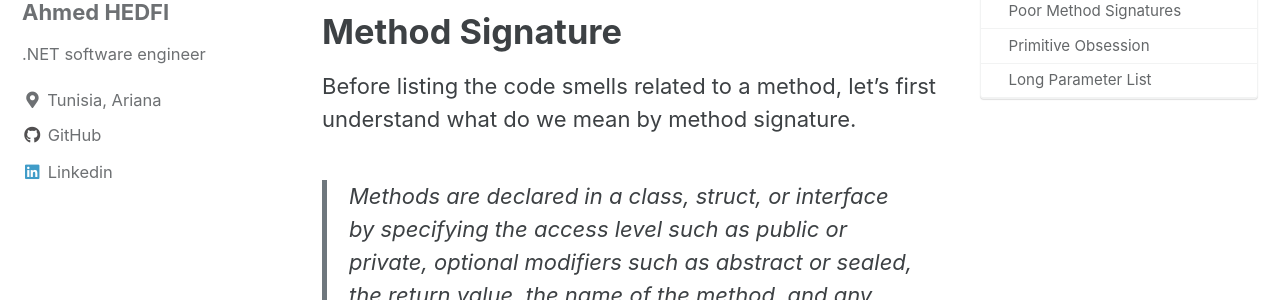
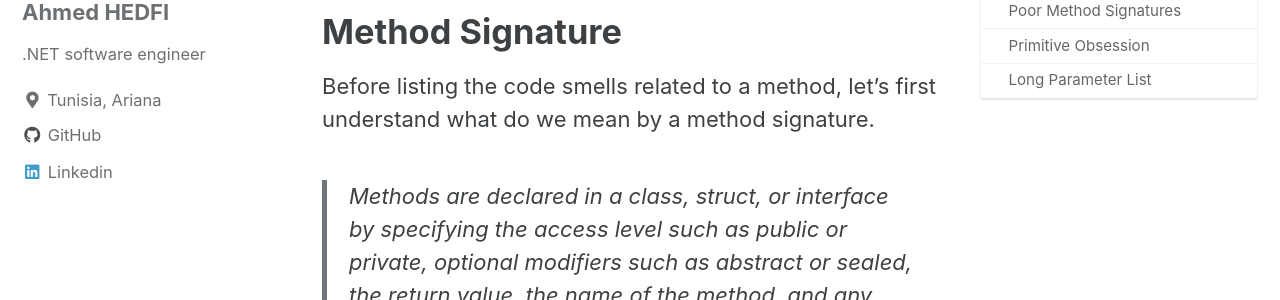
Before and after one commit to ahedfi/ahedfi.github.io, a Jekyll site: the page built from _posts/2020-08-11-csharp-code-for-humans-part-2.md, in a window 1280 px wide and 900 px high, scrolled down 534 px. Shown: the part 187-487 px from the top of the window. Built offline with Jekyll 4.4.1, drawn with Linux system fonts in a browser that asks for light colours; cached includes are drawn as plain includes; comment, search, counter and statistics services are not loaded.

Commit message:
Adjustment

```diff
--- a/_posts/2020-08-11-csharp-code-for-humans-part-2.md
+++ b/_posts/2020-08-11-csharp-code-for-humans-part-2.md
@@ -16,7 +16,7 @@ In this blog post, we are going to talk about another category of code smells lo
 
 # Method Signature
 
-Before listing the code smells related to a method, let's first understand what do we mean by method signature.
+Before listing the code smells related to a method, let's first understand what do we mean by a method signature.
 
 > Methods are declared in a class, struct, or interface by specifying the access level such as public or private, optional modifiers such as abstract or sealed, the return value, the name of the method, and any method parameters. These parts together are the signature of the method.
 > <cite><a href="https://docs.microsoft.com/en-us/dotnet/csharp/programming-guide/classes-and-structs/methods">Microsoft technical documentation</a></cite>
```
